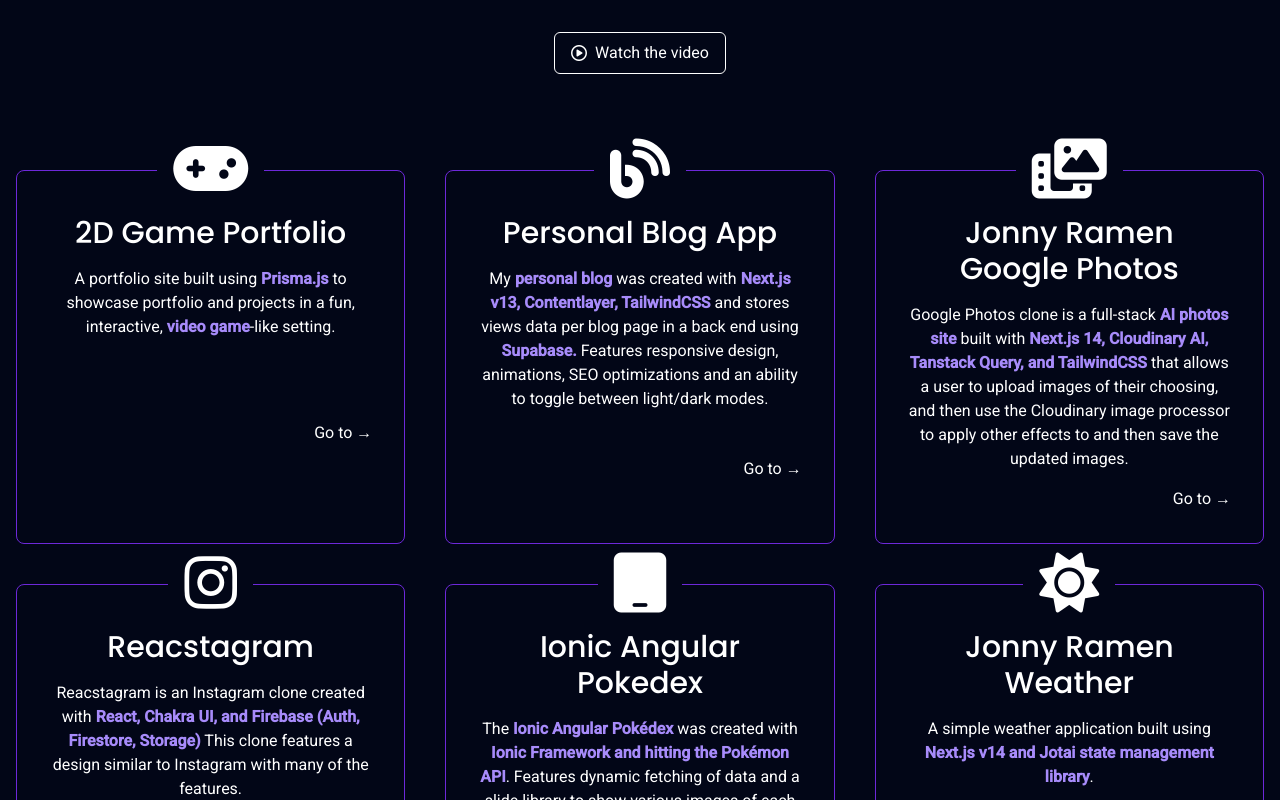
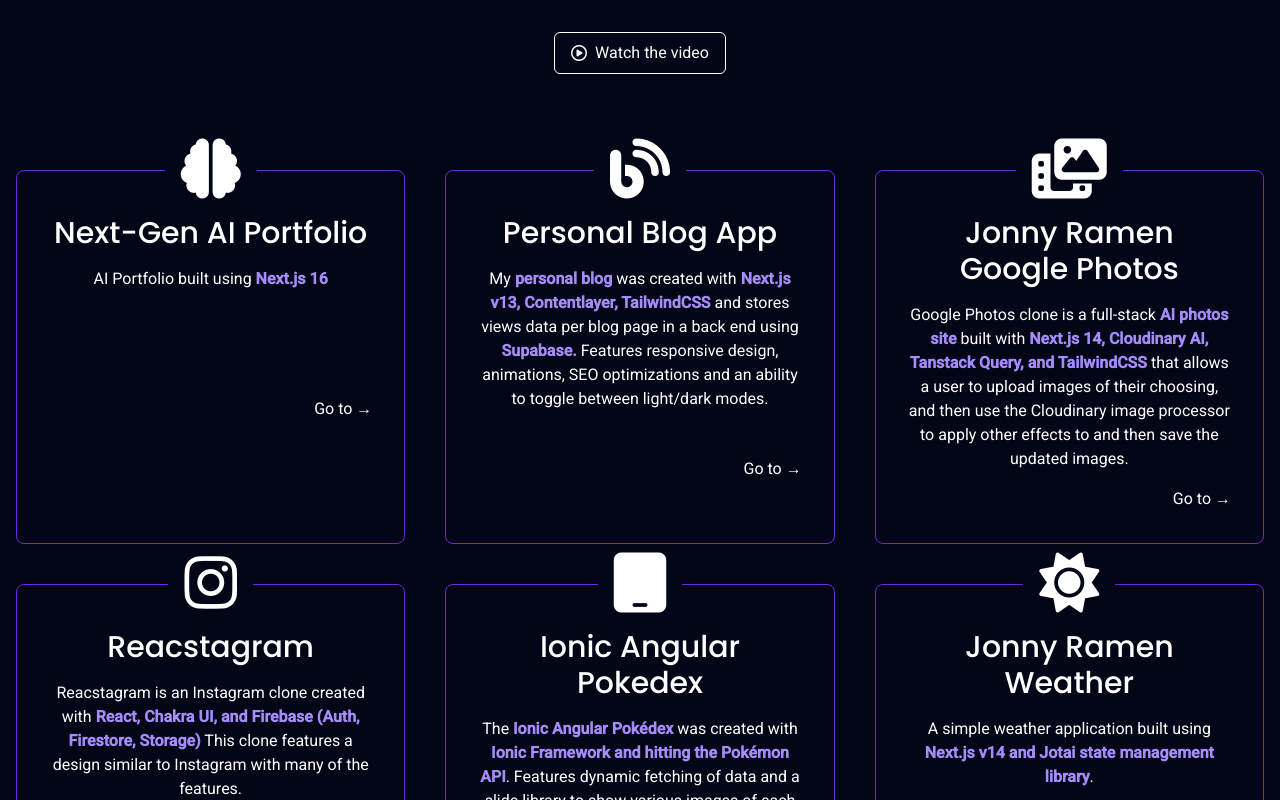
Before and after one commit to jonathanpperry/awesome-portfolio-sveltekit, a SvelteKit app: page / in a window 1280 px wide. Shown: the part 1180-1980 px from the top of the page. Built offline with nearby package versions, Linux system fonts and the light colour scheme.

Commit message:
Update email and first project to the finished, next-gen ai portfolio project

```diff
--- a/src/components/Footer.svelte
+++ b/src/components/Footer.svelte
@@ -5,7 +5,7 @@
     Connect with me &darr;
   </p>
   <div class="flex flex-col gap-4 items-center justify-center">
-    <p><b class="pr-2">Email</b> jpper@umich.edu</p>
+    <p><b class="pr-2">Email</b> jonperry113@gmail.com</p>
     <p>
       <b class="pr-2">Github</b>
       <a
--- a/src/components/Main.svelte
+++ b/src/components/Main.svelte
@@ -3,9 +3,9 @@
 
   let steps = [
     {
-      name: "2D Game Portfolio",
-      icon: "fa-solid fa-gamepad",
-      href: "https://jonathanpperry.github.io/portfolio/",
+      name: "Next-Gen AI Portfolio",
+      icon: "fa-solid fa-brain",
+      href: "https://jonathanperry.tech",
     },
     {
       name: "Personal Blog App",
@@ -112,11 +112,8 @@
     <div class="grid grid-cols-1 lg:grid-cols-3 gap-12 lg:gap-10">
       <Step step={steps[0]}>
         <p>
-          A portfolio site built using <strong class="text-violet-400">
-            Prisma.js
-          </strong>
-          to showcase portfolio and projects in a fun, interactive,
-          <strong class="text-violet-400">video game</strong>-like setting.
+          AI Portfolio built using
+          <strong class="text-violet-400"> Next.js 16 </strong>
         </p>
       </Step>
 
@@ -141,7 +138,8 @@
             Next.js 14, Cloudinary AI, Tanstack Query, and TailwindCSS
           </strong>
           that allows a user to upload images of their choosing, and then use the
-          Cloudinary image processor to apply other effects to and then save the updated images.
+          Cloudinary image processor to apply other effects to and then save the
+          updated images.
         </p>
       </Step>
       <Step step={steps[3]}>
```
Also changed, not shown: 1 other file (tests, documents, lock files or other folders).
